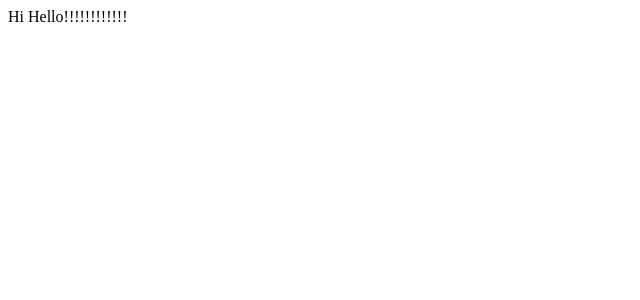
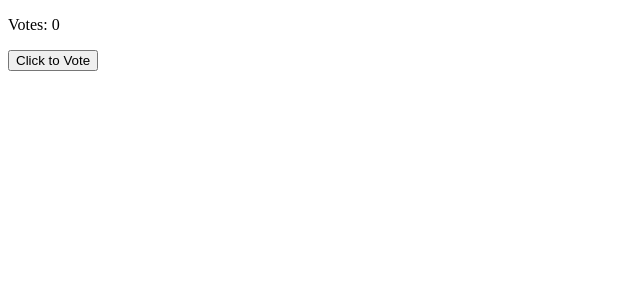
Before and after one commit to SaranSenthil/react, a React (Vite) app: page / in a window 1280 px wide. Shown: the top 300 px of the page, without its empty margins (0-640 px from the left). Built offline with nearby package versions, Linux system fonts and the light colour scheme.

Commit message:
stateful component

```diff
--- a/src/App.jsx
+++ b/src/App.jsx
@@ -1,22 +1,33 @@
-import React, { Component } from 'react';
+import React, { Component } from 'react'
+
+//State : state refers to the data. ie) used to manage and represent the internal state of the component
 
 class App extends Component {
-  //componentDidMount  called after the comp has rendered to the DOM.
-componentDidMount(){
-  console.log('componet mounted')
-}
-// called on props / state changes
-componentDidUpdate(){
-  console.log('componet state updated')
-}
+  constructor(props)
+  {
+    //to call the parent class constructor
+    super(props);
 
-componentWillUnmount(){
-  //invoked just before the comp is removed from DOM
-  //releasing memory and cancelling timers
-}
+    //define states:
+    this.state={
+votes: 0,
+    }
+  }
+  increment=()=>{
+    //update the state
+     this.setState({
+      votes:this.state.votes+1,
+
+    })
+  }
   render() {
     return (
-      <div>Hi Hello!!!!!!!!!!!!</div>
+      <div>
+        <p>
+          Votes: {this. state.votes}
+        </p>
+        <button onClick={this.increment}>Click to Vote</button>
+      </div>
     )
   }
 }
```
